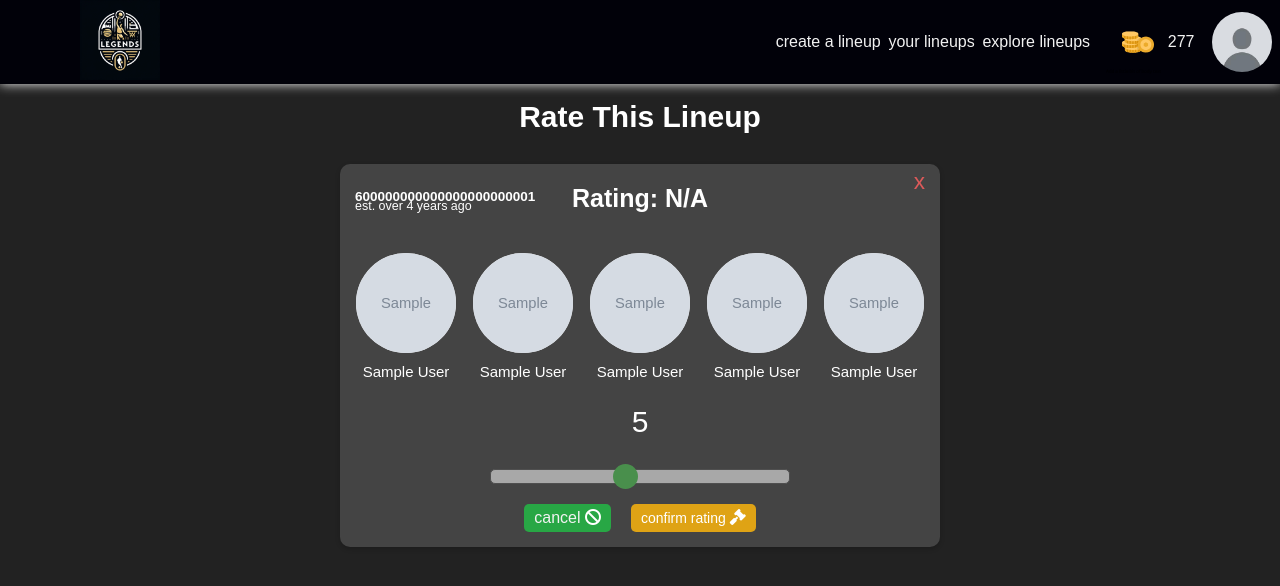
After one commit to cassius2828/Lineup-Legends, a Node server app: page /lineups/600000000000000000000001/rate in a window 1280 px wide. The commit adds this page. Shown: the top 586 px of the page. Run offline with Node 20, Linux system fonts and the light colour scheme; a user stored in the database is signed in; tables that the repository leaves empty hold one stand-in row (values such as "Sample post"); some libraries are stand-ins or nearby versions.

Commit message:
added rating slider UI

```diff
--- a/controllers/lineups.js
+++ b/controllers/lineups.js
@@ -6,11 +6,7 @@ const LineupModel = require("../models/lineup.js");
 //  Get New Lineup Page
 //////////////////////////////
 const getNewLineup = async (req, res) => {
-  let value5Players;
-  let value4Players;
-  let value3Players;
-  let value2Players;
-  let value1Players;
+  let value5Players, value4Players, value3Players, value2Players, value1Players;
 
   try {
     value5Players = await PlayerModel.aggregate([
@@ -50,7 +46,6 @@ const getNewLineup = async (req, res) => {
 // ? Post New Lineup
 //////////////////////////////
 const postNewLineup = async (req, res) => {
-  // function logic at bottom of file
   createNewLineup(req, res);
 };
 
@@ -58,7 +53,6 @@ const postNewLineup = async (req, res) => {
 // ? Post New Lineup | Redirect to Reorder Lineup
 ////////////////////////////////////////////////////////////
 const postNewLineupRedirectToReorderLineup = async (req, res) => {
-  // function logic at bottom of file
   createNewLineup(req, res, "reorder");
 };
 
@@ -84,13 +78,13 @@ const getGamblePlayer = async (req, res) => {
   const playerToGamble = await PlayerModel.findById(
     req.params.playerId
   ).populate();
-  //   console.log(playerToGamble);
   res.render("lineups/gamble.ejs", {
     player: playerToGamble,
     lineup,
     randomPlayer: null,
   });
 };
+
 //////////////////////////////
 // * PUT Gamble Lineup Page
 //////////////////////////////
@@ -110,44 +104,27 @@ const putGamblePlayer = async (req, res) => {
     async function determineValueOfPlayer() {
       if (playerToGambleValue === 1) {
         return await PlayerModel.aggregate([
-          {
-            $match: {
-              value: { $eq: playerToGambleValue },
-            },
-          },
-          {
-            $sample: { size: 1 },
-          },
+          { $match: { value: { $eq: playerToGambleValue } } },
+          { $sample: { size: 1 } },
         ]);
       } else if (playerToGambleValue === 5) {
         return await PlayerModel.aggregate([
-          {
-            $match: {
-              value: { $lte: playerToGambleValue },
-            },
-          },
-          {
-            $sample: { size: 1 },
-          },
+          { $match: { value: { $lte: playerToGambleValue } } },
+          { $sample: { size: 1 } },
         ]);
       } else {
         return await PlayerModel.aggregate([
-          {
-            $match: {
-              value: { $lte: playerToGambleValue + 1 },
-            },
-          },
-          {
-            $sample: { size: 1 },
-          },
+          { $match: { value: { $lte: playerToGambleValue + 1 } } },
+          { $sample: { size: 1 } },
         ]);
       }
     }
+
     // LET allows for recursion if the same player has been selected
-    // it wont fully prevent it, but it drastically lowers the odds of it happening back to back
+    // it won't fully prevent it, but it drastically lowers the odds of it happening back to back
     let randomPlayer = await determineValueOfPlayer();
+
     // iterate over each position to find the position of the player we are gambling away
-
     for (const position of positions) {
       if (lineup[position].toString() === playerToGamble._id.toString()) {
         // replace with the value of the random player generated
@@ -171,10 +148,11 @@ const putGamblePlayer = async (req, res) => {
       lineup,
     });
   } catch (err) {
-    console.error(err); // Log the error to the console
+    console.error(err);
     return res.status(500).send(err.message || "Internal Server Error");
   }
 };
+
 //////////////////////////////
 // ! Delete Lineup
 //////////////////////////////
@@ -201,7 +179,7 @@ const deleteLineup = async (req, res) => {
 //  Get User Lineups
 //////////////////////////////
 const getUserLineups = async (req, res) => {
-  const userLineups = await LineupModel.find({ owner: req.session.user._id })
+  let userLineups = await LineupModel.find({ owner: req.session.user._id })
     .populate("pg")
     .populate("sg")
     .populate("sf")
@@ -209,21 +187,7 @@ const getUserLineups = async (req, res) => {
     .populate("c");
 
   // for each lineup, I will iterate over it and add my timestamp to the res.locals
-  userLineups.forEach((lineup) => {
-    if (lineup.createdAt) {
-      // using the module to format the date from when it was created
-      lineup.relativeTime = formatDistanceToNow(new Date(lineup.createdAt), {
-        // adds the m/h/d/y
-        addSuffix: true,
-      });
-    }
-    if (lineup.updatedAt) {
-      lineup.updatedTime = formatDistanceToNow(new Date(lineup.updatedAt), {
-        // adds the m/h/d/y
-        addSuffix: true,
-      });
-    }
-  });
+  userLineups = getRelativeTime(userLineups);
 
   res.render("lineups/index.ejs", { lineups: userLineups });
 };
@@ -246,22 +210,19 @@ const reorderLineup = async (req, res) => {
       .status(400)
       .send("Duplicate players found. Lineup could not be updated");
   }
+
   compareArr.forEach((value) => {
-    if (value === "")
+    if (value === "") {
       return res
         .status(400)
         .send("Empty entries found in request. Lineup could not be updated.");
+    }
   });
+
   try {
     const reorderedLineup = await LineupModel.findByIdAndUpdate(
       lineupId,
-      {
-        pg,
-        sg,
-        sf,
-        pf,
-        c,
-      },
+      { pg, sg, sf, pf, c },
       { new: true }
     );
     if (!reorderedLineup) {
@@ -275,6 +236,42 @@ const reorderLineup = async (req, res) => {
   }
 };
 
+//////////////////////////////
+// GET explore lineups
+//////////////////////////////
+const getExploreLineups = async (req, res) => {
+  let allLineups = await LineupModel.find({})
+    .populate("pg")
+    .populate("sg")
+    .populate("sf")
+    .populate("pf")
+    .populate("c");
+
+  // for each lineup, I will iterate over it and add my timestamp to the res.locals
+  allLineups = getRelativeTime(allLineups);
+
+  res.render("lineups/explore.ejs", { lineups: allLineups });
+};
+
+//////////////////////////////
+// GET rate lineup
+//////////////////////////////
+const getRateLineup = async (req, res) => {
+  const selectedLineup = await LineupModel.findById(req.params.lineupId)
+    .populate("pg")
+    .populate("sg")
+    .populate("sf")
+    .populate("pf")
+    .populate("c");
+
+    // allows me to use my fucntion to add the relative time to the locals obj
+  let lineupArr = [];
+  lineupArr.push(selectedLineup);
+  lineupArr = getRelativeTime(lineupArr);
+
+  res.render("lineups/rate.ejs", { lineup: lineupArr[0] });
+};
+
 module.exports = {
   getNewLineup,
   postNewLineup,
@@ -285,6 +282,8 @@ module.exports = {
   putGamblePlayer,
   postNewLineupRedirectToReorderLineup,
   reorderLineup,
+  getExploreLineups,
+  getRateLineup,
 };
 
 ///////////////////////////
@@ -308,19 +307,18 @@ async function createNewLineup(req, res, decideRedirectPath) {
 
   try {
     // Checks to ensure lineup is within the $15 value range
-    const selectedPlayers = await PlayerModel.find({
-      _id: { $in: playerIds },
-    });
+    const selectedPlayers = await PlayerModel.find({ _id: { $in: playerIds } });
     const totalValue = selectedPlayers.reduce(
       (acc, player) => acc + player["value"],
       0
     );
-    if (totalValue > 15)
+    if (totalValue > 15) {
       return res
         .status(500)
         .send(
           "Lineup funds were overdrawn. Lineup could not be created. Please try again"
         );
+    }
 
     const newLineup = await LineupModel.create(lineupData);
     console.log("Lineup created successfully");
@@ -330,7 +328,7 @@ async function createNewLineup(req, res, decideRedirectPath) {
     if (decideRedirectPath === "reorder") {
       redirectPath = `/lineups/${newLineupId}/edit`;
     } else {
-      redirectPath = `${req.session.user._id}`;
+      redirectPath = `/lineups/${req.session.user._id}`;
     }
     res.redirect(redirectPath);
   } catch (err) {
@@ -339,9 +337,22 @@ async function createNewLineup(req, res, decideRedirectPath) {
   }
 }
 
-/*
-reorder lineup
-      res.redirect(`${newLineupId}/edit`);
-view lineups
-req.session.user._id
-*/
+// gets relative time to display on UI
+function getRelativeTime(arr) {
+  arr.forEach((lineup) => {
+    if (lineup.createdAt) {
+      // using the module to format the date from when it was created
+      lineup.relativeTime = formatDistanceToNow(new Date(lineup.createdAt), {
+        // adds the m/h/d/y
+        addSuffix: true,
+      });
+    }
+    if (lineup.updatedAt) {
+      lineup.updatedTime = formatDistanceToNow(new Date(lineup.updatedAt), {
+        // adds the m/h/d/y
+        addSuffix: true,
+      });
+    }
+  });
+  return arr;
+}
--- /dev/null
+++ b/public/js/user-profile.js
@@ -0,0 +1,7 @@
+const profileImg = document.getElementById("profile-img");
+const profileMenu = document.getElementById("profile-dropdown");
+// let toggleProfileMenu = false
+profileImg.addEventListener("click", () => {
+  profileMenu.classList.toggle("hide");
+  profileMenu.classList.toggle("fade-in-from-top");
+});
--- a/public/styles/style.css
+++ b/public/styles/style.css
@@ -32,11 +32,15 @@ nav {
   position: fixed;
   top: 0;
   left: 0;
+  z-index: 20;
   display: flex;
   justify-content: space-between;
   align-items: center;
   width: 100%;
   background-color: #010109;
+  -webkit-box-shadow: 0px 0px 11px 0px rgba(242, 242, 242, 1);
+  -moz-box-shadow: 0px 0px 11px 0px rgba(242, 242, 242, 1);
+  box-shadow: 0px 0px 11px 0px rgba(242, 242, 242, 1);
 }
 
 #logo {
@@ -423,6 +463,17 @@ button:hover {
   font-size: 1.6rem;
   border-radius: 0.5rem;
 }
+
+/* ///////////////// */
+/* Explore Lineups */
+/* ///////////////// */
+.owner-username {
+    position: absolute;
+    top:-1rem;
+    left:0;
+    font-size: 1.35rem;
+}
+
 
 /* ///////////////// */
 /* Edit Lineup */
@@ -581,6 +632,54 @@ button:hover {
   animation: fade-in 3s ease forwards;
 }
 
+
+/* SLIDER */
+.slidecontainer {
+    width: 100%;
+    display: flex;
+    flex-direction: column;
+    align-items: center;
+    justify-content: center;
+  }
+  #ratingValue{
+    font-size: 3rem;
+    margin: 1rem 0 3rem 0;
+  }
+  .slider {
+    -webkit-appearance: none;
+    width: 100%;
+    height: 15px;
+    background: #d3d3d3;
+    outline: none;
+    opacity: 0.7;
+    -webkit-transition: .2s;
+    transition: opacity .2s;
+  }
+
+  .slider:hover {
+    opacity: 1;
+  }
+
+  .slider::-webkit-slider-thumb {
+    -webkit-appearance: none;
+    appearance: none;
+    width: 25px;
+    height: 25px;
+    background: #4CAF50;
+    cursor: pointer;
+    border-radius: 50%;
+  }
+
+  .slider::-moz-range-thumb {
+    width: 25px;
+    height: 25px;
+    background: #4CAF50;
+    cursor: pointer;
+    border-radius: 50%;
+  }
+
+
+
 /* ANIMATIONS */
 
 @keyframes fade-in {
--- /dev/null
+++ b/views/lineups/rate.ejs
@@ -0,0 +1,129 @@
+<!DOCTYPE html>
+<html lang="en">
+  <%- include('../partials/head.ejs') %>
+  <body>
+    <%- include('../partials/_nav.ejs') %>
+
+    <section id="edit-lineup">
+      <h1>Rate This Lineup</h1>
+      <div class="content-container">
+        <div class="reorder-lineup-container hide fade-in-from-left">
+            <form
+            id="reorder-lineup-form"
+            action="/lineups/<%= lineup._id %>/edit/reorder-lineup?_method=PUT"
+            method="POST"
+            style="display: flex; flex-direction: column; gap: 1rem"
+          >
+            <% ['pg', 'sg', 'sf', 'pf', 'c'].forEach(position => { %>
+            <label for="<%= position %>"><%= position.toUpperCase() %></label>
+            <select name="<%= position %>" id="<%= position %>">
+              <option value="">Select Player</option>
+              <% ['pg', 'sg', 'sf', 'pf', 'c'].forEach(p => { %> <% if (lineup[p]) { %>
+              <option value="<%= lineup[p]._id %>">
+                <%= lineup[p].firstName %> <%= lineup[p].lastName %>
+              </option>
+              <% } %> <% }); %>
+            </select>
+            <% }); %>
+            <button id="reorder-lineup-submit" type="submit" class="lineup-btn">
+              Save Lineup
+            </button>
+          </form>
+        </div>
+
+        <div class="lineup-container">
+          <div data-lineup-id="<%= lineup._id %>" class="lineup-card">
+            <header class="lineup-header">
+                <span class="lineup-edit-close">x</span>
+
+                <h3 class="owner-username">
+                        <%= lineup.owner._id %>
+                </h3>
+                <% if (lineup?.rating) { %>
+                    <h2 class="lineup-rating"><%= lineup?.rating %></h2>
+                    <% } else { %>
+                     <h2 class="lineup-rating">Rating: N/A</h2>
+                    <% } %>
+                <% if (lineup?.relativeTime) { %>
+                  <span class="lineup-relativeTime">est. <%= lineup?.relativeTime %></span>
+                  <% } else { %>
+                   <span class="lineup-relativeTime">4 hr ago</span>
+                  <% } %>
+
+              </header>
+            <div class="lineup-players">
+              <% ['pg', 'sg', 'sf', 'pf', 'c'].forEach(position => { %>
+              <% if (lineup[position]) { %>
+              <div data-player-id="<%= lineup[position]._id %>" class="player">
+                <img
+                  src="<%= lineup[position].imgUrl %>"
+                  alt="<%= lineup[position].firstName %> <%= lineup[position].lastName %>"
+                />
+                <span class="player-name">
+                  <%= lineup[position].firstName %> <%= lineup[position].lastName %>
+                </span>
+              </div>
+              <% } %>
+              <% }); %>
+            </div>
+            <div class="slidecontainer">  <span id="ratingValue">5.0</span>
+                <input type="range" min="1" max="10" step="0.1" value="5" class="slider" id="myRating">
+
+              </div>
+            <footer class="lineup-footer">
+              <div class="lineup-actions">
+                <div class="move-btn-container">
+                  <input
+                    type="hidden"
+                    id="reorder-lineup"
+                    name="reorder-lineup"
+                  />
+                 <!-- Cancel Button -->
+
+                <button type="submit" class="lineup-btn up-vote">
+                  <span>
+                    <a
+                      class="cancel-btn"
+                      href="/lineups/explore"
+                    >
+                      cancel
+                    </a>
+                  </span>
+                  <i class="fa-solid fa-ban"></i>
+                </button>
+
+                </div>
+                <form action="/lineups/<%= lineup._id %>/rate" method="POST">
+                    <div class="rate-btn-container">
+                      <button type="submit" class="lineup-btn gamble edit-gamble">
+                        <span class="rate-btn"> confirm rating </span>
+                        <i class="fa-solid fa-gavel"></i>
+
+                      </button>
+                    </div>
+                </form>
+
+              </div>
+            </footer>
+          </div>
+        </div>
+      </div>
+    </section>
+    <script>
+        const closeBtn = document.querySelector('.lineup-edit-close');
+        document.addEventListener('DOMContentLoaded', (event) => {
+  const slider = document.getElementById("myRating");
+  const output = document.getElementById("ratingValue");
+
+  // Set initial value
+  output.innerHTML = slider.value;
+
+  // Update the current slider value
+  slider.oninput = function() {
+    output.innerHTML = this.value;
+  }
+});
+
+    </script>
+  </body>
+</html>
--- a/views/partials/_nav.ejs
+++ b/views/partials/_nav.ejs
@@ -12,9 +12,25 @@
     </li>
     <li>
       <div class="profile-img-container">
-        <img src="/images/misc/default-user.jpg" alt="" />
+        <img id="profile-img" src="/images/misc/default-user.jpg" alt="" />
       </div>
     </li>
     <% } %>
   </ul>
+  <% if (user) { %>
+    <div class="hide" id="profile-dropdown">
+    <ul>
+      <li>
+        <a href="">edit profile</a>
+      </li>
+      <li>
+        <a href="">add friends</a>
+      </li>
+      <li>
+        <a href="/auth/sign-out">sign out</a>
+      </li>
+    </ul>
+  </div>
+  <% } %>
+
 </nav>
--- a/views/partials/head.ejs
+++ b/views/partials/head.ejs
@@ -8,4 +8,5 @@
     src="https://kit.fontawesome.com/b62045f2a8.js"
     crossorigin="anonymous"
   ></script>
+  <script defer src="/js/user-profile.js"></script>
 </head>
```
Also changed, not shown: other parts of public/styles/style.css (+55 -5 lines), routers/lineups-router.js (+20 -5 lines), views/index.ejs (+2 -5 lines), views/lineups/explore.ejs (+139 -0 lines).
